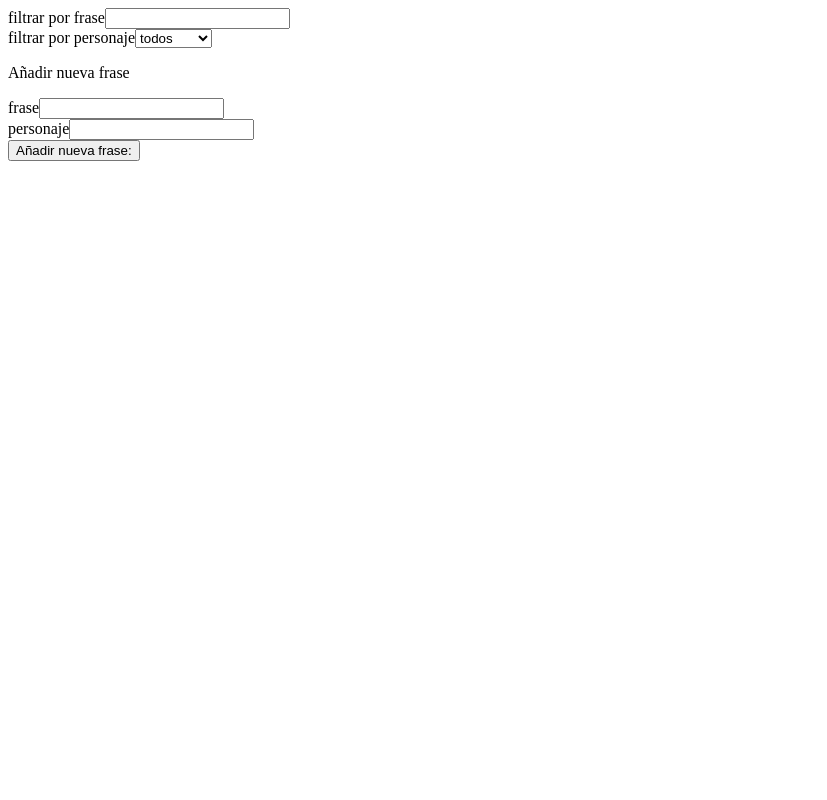
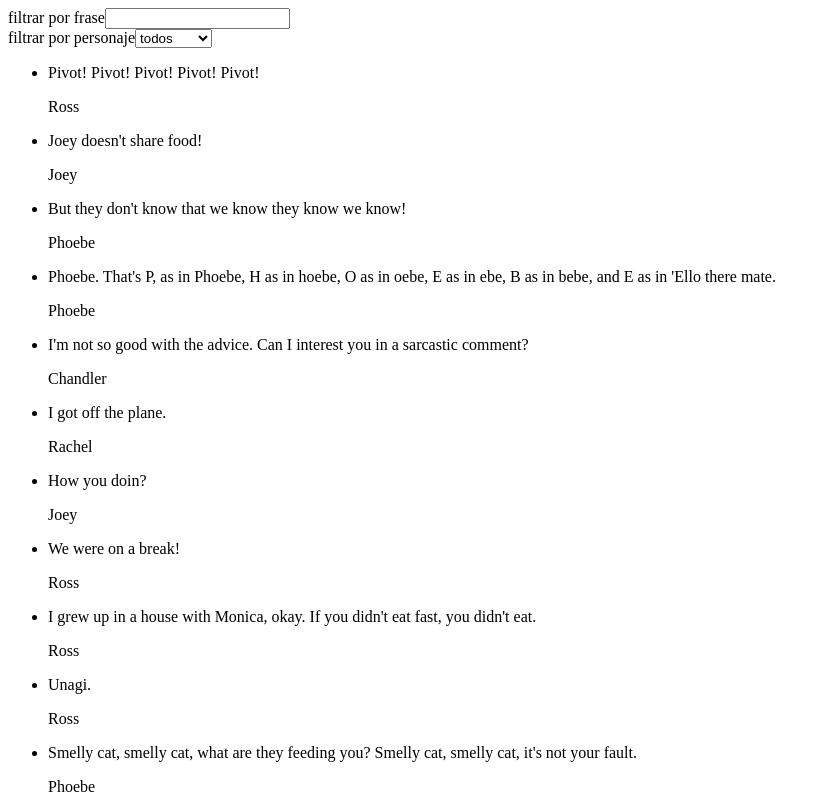
Before and after one commit to Adalab/modulo-3-evaluacion-intermedia-lauramargo, a React (Create React App) app: page / in a window 1280 px wide. Shown: the top 800 px of the page, without its empty margins (0-827 px from the left). Built offline with nearby package versions, Linux system fonts and the light colour scheme.

Commit message:
render list

```diff
--- a/src/components/App.js
+++ b/src/components/App.js
@@ -1,6 +1,19 @@
-
+import friends from '../data/friends.json';
+import { useState } from "react";
 
 function App() {
+  // variables de estado//
+  const [data, setData] = useState(friends);
+
+  //render//
+  const htmlData = data.map((friends) => {
+    return (
+      <li className='phrase_person'>
+        <p className='phrase'>{friends.quote} </p>
+        <p className='person'>{friends.character} </p>
+      </li>
+    )
+  });
   return (
     <div className="page">
       <form action="">
@@ -19,7 +32,7 @@ function App() {
           <option>Rachel</option>
         </select>
       </form>
-      <ul></ul>
+      <ul>{htmlData}</ul>
       <form action="">
         <p> Añadir nueva frase </p>
         frase
--- /dev/null
+++ b/src/data/friends.json
@@ -0,0 +1,58 @@
+[
+    {
+        "quote": "Pivot! Pivot! Pivot! Pivot! Pivot!",
+        "character": "Ross"
+    },
+    {
+        "quote": "Joey doesn't share food!",
+        "character": "Joey"
+    },
+    {
+        "quote": "But they don't know that we know they know we know!",
+        "character": "Phoebe"
+    },
+    {
+        "quote": "Phoebe. That's P, as in Phoebe, H as in hoebe, O as in oebe, E as in ebe, B as in bebe, and E as in 'Ello there mate.",
+        "character": "Phoebe"
+    },
+    {
+        "quote": "I'm not so good with the advice. Can I interest you in a sarcastic comment?",
+        "character": "Chandler"
+    },
+    {
+        "quote": "I got off the plane.",
+        "character": "Rachel"
+    },
+    {
+        "quote": "How you doin?",
+        "character": "Joey"
+    },
+    {
+        "quote": "We were on a break!",
+        "character": "Ross"
+    },
+    {
+        "quote": "I grew up in a house with Monica, okay. If you didn't eat fast, you didn't eat.",
+        "character": "Ross"
+    },
+    {
+        "quote": "Unagi.",
+        "character": "Ross"
+    },
+    {
+        "quote": "Smelly cat, smelly cat, what are they feeding you? Smelly cat, smelly cat, it's not your fault.",
+        "character": "Phoebe"
+    },
+    {
+        "quote": "Just so you know, it's not that common, it doesn't happen to every guy, and it is a big deal!",
+        "character": "Rachel"
+    },
+    {
+        "quote": "Here come the meat sweats.",
+        "character": "Joey"
+    },
+    {
+        "quote": "Look at me! I'm Chandler! Could I be wearing any more clothes?!",
+        "character": "Joey"
+    }
+]
```
